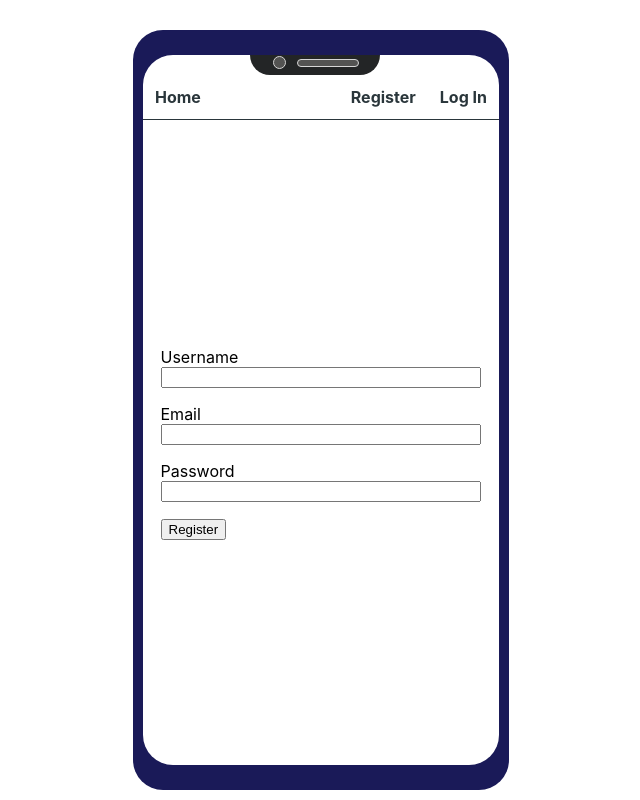
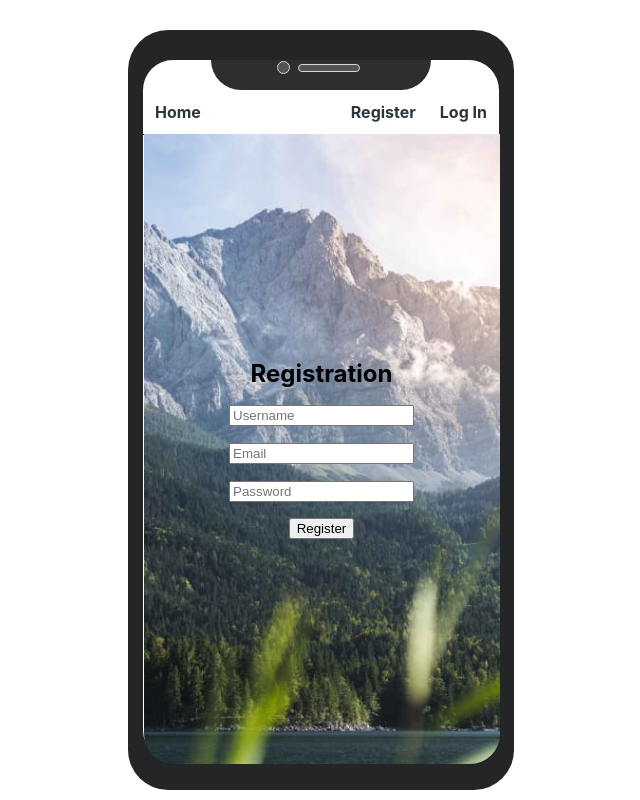
Before and after one commit to torn80beta/goit-react-hw-08-phonebook, a React (Create React App) app: page /goit-react-hw-08-phonebook/register in a window 1280 px wide. Shown: the whole page, without its empty margins (319-959 px from the left). Built offline with nearby package versions, Linux system fonts and the light colour scheme.

Commit message:
background

```diff
--- a/src/components/App.styled.jsx
+++ b/src/components/App.styled.jsx
@@ -30,15 +30,16 @@ export const StyledPhone = styled.div`
   align-items: center;
   width: 360px;
   height: 740px;
-  background: #1a1a58;
-  border-radius: 30px;
-  padding: 10px;
+  background: #232526;
+  /* background: #1a1a58; */
+  border-radius: 40px;
+  padding: 10px 15px;
 `;
 
 export const StyledPhoneMirror = styled.div`
   /* position: relative; */
   width: 356px;
-  height: 710px;
+  height: 700px;
   /* background-color: rgb(26, 25, 25); */
   background-color: white;
   border-radius: 30px;
@@ -46,20 +47,20 @@ export const StyledPhoneMirror = styled.div`
 
 export const StyledTopWrapper = styled.div`
   position: relative;
-  width: 130px;
-  height: 20px;
-  margin: 0px auto 0 auto;
+  width: 220px;
+  height: 30px;
+  left: 50%;
+  transform: translateX(-50%);
   float: left;
-  left: 30%;
-  background-color: #232526;
-  border-radius: 0 0 45px 45px;
+  background-color: #2e2e2e;
+  border-radius: 0px 0px 45px 45px;
 `;
 
 export const StyledCamera = styled.div`
   position: relative;
   float: left;
   margin-right: 8px;
-  left: 18%;
+  left: 30%;
   width: 11px;
   height: 11px;
   top: 1px;
@@ -74,7 +75,7 @@ export const StyledLine = styled.div`
   height: 6px;
   margin: 0px auto 0 auto;
   float: left;
-  left: 20%;
+  left: 30%;
   top: 4px;
   background-color: rgb(83, 83, 82);
   border-radius: 5px;
--- /dev/null
+++ b/src/components/Background/Background.styled.jsx
@@ -0,0 +1,21 @@
+import styled from '@emotion/styled';
+import photo_bg from '../../images/photo_bg.jpg';
+
+export const StyledBackground = styled.div`
+  position: relative;
+  top: -9px;
+  left: 1px;
+  display: flex;
+  flex-direction: column;
+  justify-content: center;
+  align-items: center;
+  gap: 16px;
+  background-image: url(${photo_bg});
+  background-repeat: no-repeat;
+  // backgroundPosition: 'center',
+  background-size: cover;
+  width: 356px;
+  height: 630px;
+  border-bottom-left-radius: 30px;
+  border-bottom-right-radius: 30px;
+`;
--- a/src/components/RegistrationForm/RegistrationForm.jsx
+++ b/src/components/RegistrationForm/RegistrationForm.jsx
@@ -1,6 +1,12 @@
 import { useDispatch } from 'react-redux';
 import { registerUser } from 'redux/auth/operations';
-import css from './RegistrationForm.module.css';
+import {
+  StyledForm,
+  StyledLabel,
+  StyledInput,
+  StyledH2,
+} from './RegistrationForm.styled';
+import { StyledBackground } from 'components/Background/Background.styled';
 
 export const RegistrationForm = () => {
   const dispatch = useDispatch();
@@ -19,20 +25,20 @@ export const RegistrationForm = () => {
   };
 
   return (
-    <form className={css.form} onSubmit={handleSubmit} autoComplete="off">
-      <label className={css.label}>
-        Username
-        <input type="text" name="name" />
-      </label>
-      <label className={css.label}>
-        Email
-        <input type="email" name="email" />
-      </label>
-      <label className={css.label}>
-        Password
-        <input type="password" name="password" />
-      </label>
-      <button type="submit">Register</button>
-    </form>
+    <StyledForm onSubmit={handleSubmit} autoComplete="off">
+      <StyledBackground>
+        <StyledH2>Registration</StyledH2>
+        <StyledLabel>
+          <StyledInput type="text" name="name" placeholder="Username" />
+        </StyledLabel>
+        <StyledLabel>
+          <StyledInput type="email" name="email" placeholder="Email" />
+        </StyledLabel>
+        <StyledLabel>
+          <StyledInput type="password" name="password" placeholder="Password" />
+        </StyledLabel>
+        <button type="submit">Register</button>
+      </StyledBackground>
+    </StyledForm>
   );
 };
--- a/src/components/RegistrationForm/RegistrationForm.module.css
+++ /dev/null
@@ -1,9 +0,0 @@
-.form {
-    width: 320px;
-}
-
-.label {
-    display: flex;
-    flex-direction: column;
-    margin-bottom: 16px;
-}
--- /dev/null
+++ b/src/components/RegistrationForm/RegistrationForm.styled.jsx
@@ -0,0 +1,43 @@
+import styled from '@emotion/styled';
+import photo_bg from '../../images/photo_bg.jpg';
+
+export const StyledForm = styled.form`
+  display: flex;
+  flex-direction: column;
+  justify-content: center;
+  align-items: center;
+  gap: 16px;
+  /* width: 320px; */
+`;
+
+export const StyledH2 = styled.h2``;
+
+export const StyledLabel = styled.label`
+  /* display: flex;
+  flex-direction: column;
+  margin-bottom: 16px; */
+  position: relative;
+  display: block;
+  /* margin-left: 30px; */
+`;
+
+export const StyledInput = styled.input``;
+
+export const StyledBackground = styled.div`
+  position: relative;
+  top: -9px;
+  left: 1px;
+  display: flex;
+  flex-direction: column;
+  justify-content: center;
+  align-items: center;
+  gap: 16px;
+  background-image: url(${photo_bg});
+  background-repeat: no-repeat;
+  // backgroundPosition: 'center',
+  background-size: cover;
+  width: 356px;
+  height: 630px;
+  border-bottom-left-radius: 30px;
+  border-bottom-right-radius: 30px;
+`;
--- a/src/pages/Register/Register.jsx
+++ b/src/pages/Register/Register.jsx
@@ -1,10 +1,13 @@
 import { RegistrationForm } from 'components/RegistrationForm/RegistrationForm';
 import { StyledRegisterSection } from './Register.styled';
+// import { Background } from 'components/Background/Background';
 
 export default function Register() {
   return (
     <StyledRegisterSection>
-      <RegistrationForm />
+      {/* <Background> */}
+      <RegistrationForm></RegistrationForm>
+      {/* </Background> */}
     </StyledRegisterSection>
   );
 }
```
Also changed, not shown: src/images/photo_bg.jpg (added).
